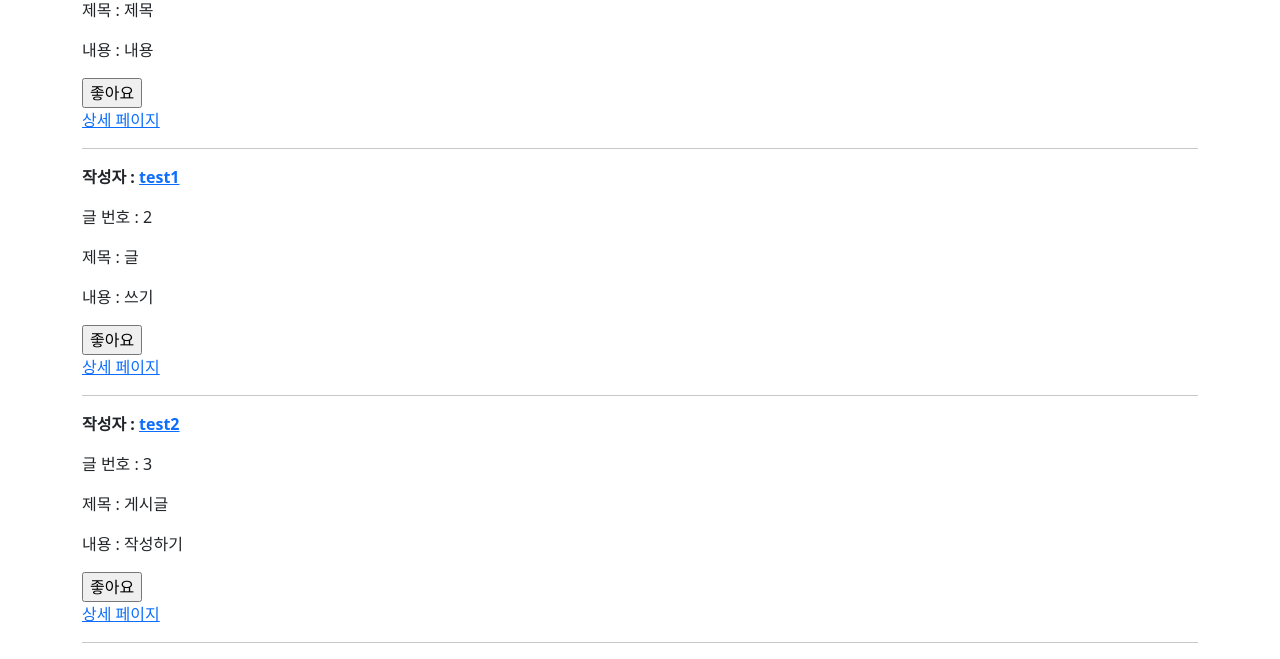
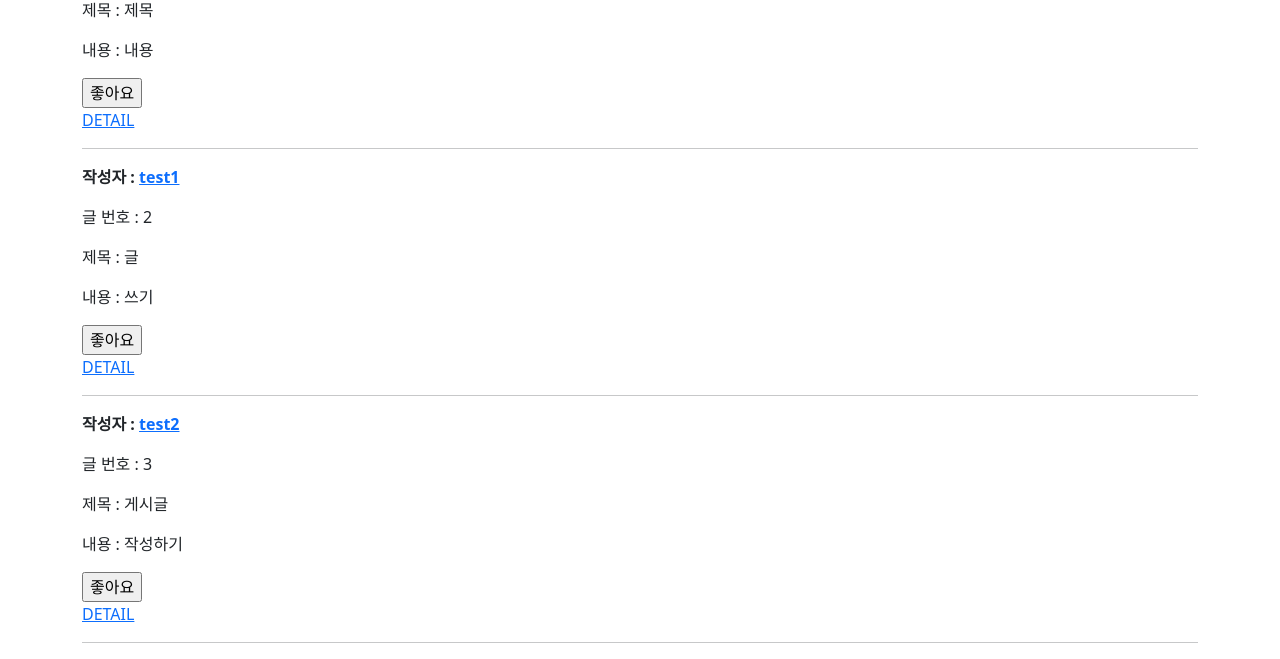
Before and after one commit to gumi8-ed/pr_test, a Django app: page /articles/ in a window 1280 px wide. Shown: the part 220-879 px from the top of the page. Run offline with Django 3.2, Linux system fonts and the light colour scheme; data comes from the database, SQL or seed files in the repository.

Commit message:
index.html detail 수정

```diff
--- a/articles/templates/articles/index.html
+++ b/articles/templates/articles/index.html
@@ -23,7 +23,7 @@
         {% endif %}
       </form>
     </div>
-    <a href="{% url 'articles:detail' article.pk %}">상세 페이지</a>
+    <a href="{% url 'articles:detail' article.pk %}">DETAIL</a>
     <hr>
   {% endfor %}
 {% endblock content %}
```
